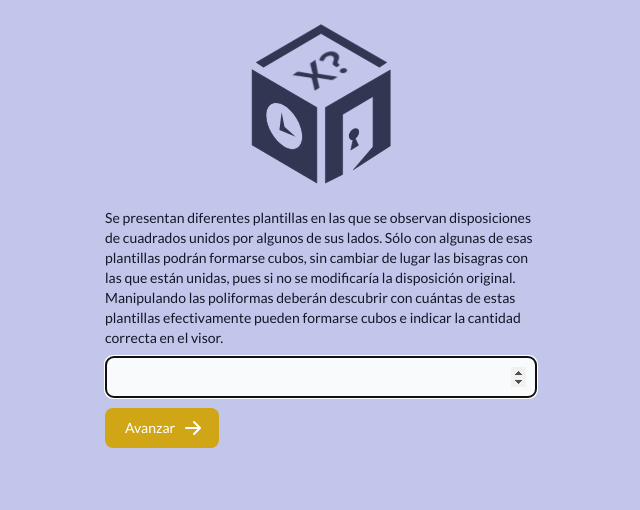
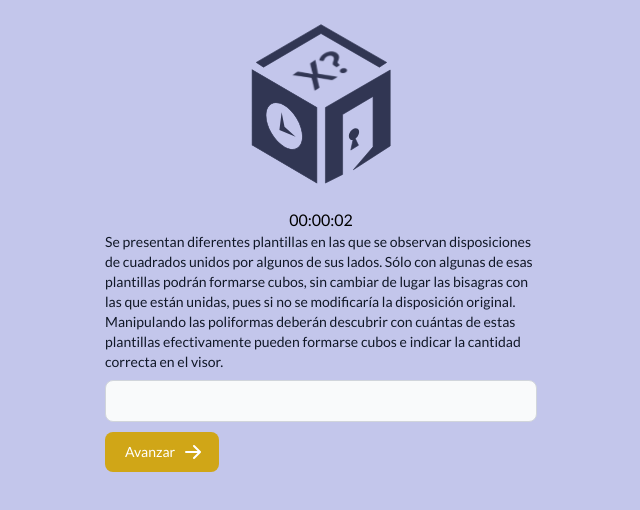
Before and after one commit to GianElli99/auladeescape, a React (Vite) app: page / in a window 1280 px wide. Both pictures are taken after a click on the button "Comenzar 💥". Shown: the top 510 px of the page, without its empty margins (319-959 px from the left). Built offline with nearby package versions, Linux system fonts and the light colour scheme.

Commit message:
small changes

```diff
--- a/src/App.jsx
+++ b/src/App.jsx
@@ -4,7 +4,7 @@ import { Quiz } from './pages/Quiz'
 
 function App() {
   const [playing, setPlaying] = useState(false)
-  return <div>{playing ? <Quiz /> : <Homepage onStart={setPlaying} />}</div>
+  return <main>{playing ? <Quiz /> : <Homepage onStart={setPlaying} />}</main>
 }
 
 export default App
--- a/src/components/Question.jsx
+++ b/src/components/Question.jsx
@@ -1,9 +1,10 @@
-import { useEffect, useRef, useState } from 'react'
+import { useRef, useState } from 'react'
 
 export const Question = ({ questionData, onCorrectAnswer }) => {
-  const { id, question, answer } = questionData
+  const { question, answer } = questionData
   const [wrongAnswer, setWrongAnswer] = useState(false)
   const inputRef = useRef(null)
+
   const handleSubmit = (e) => {
     e.preventDefault()
     if (answer === inputRef.current?.value) {
@@ -12,9 +13,9 @@ export const Question = ({ questionData, onCorrectAnswer }) => {
       setWrongAnswer(true)
     }
   }
-  useEffect(() => {
-    inputRef.current?.focus()
-  }, [])
+  // useEffect(() => {
+  //   inputRef.current?.focus()
+  // }, [])
 
   return (
     <form
@@ -24,7 +25,7 @@ export const Question = ({ questionData, onCorrectAnswer }) => {
     >
       <label
         htmlFor="question"
-        className="block mb-2 text-sm font-medium text-gray-900"
+        className="block mb-2 text-sm font-medium text-gray-900 whitespace-pre-wrap"
       >
         {question}
       </label>
--- a/src/pages/Quiz.jsx
+++ b/src/pages/Quiz.jsx
@@ -2,6 +2,8 @@ import { Question } from '../components/Question'
 import logoFull from '../favicon.svg'
 import questions from '../data/questions'
 import { useState } from 'react'
+import { Won } from '../components/Won'
+import { Stopwatch } from '../components/Stopwatch'
 
 export const Quiz = () => {
   const [step, setStep] = useState(0)
@@ -25,8 +27,9 @@ export const Quiz = () => {
           className="mx-auto block h-40"
         />
       </header>
+      <Stopwatch shouldStop={hasWon} />
       {hasWon ? (
-        <div>Won</div>
+        <Won />
       ) : (
         <Question
           key={step}
```
